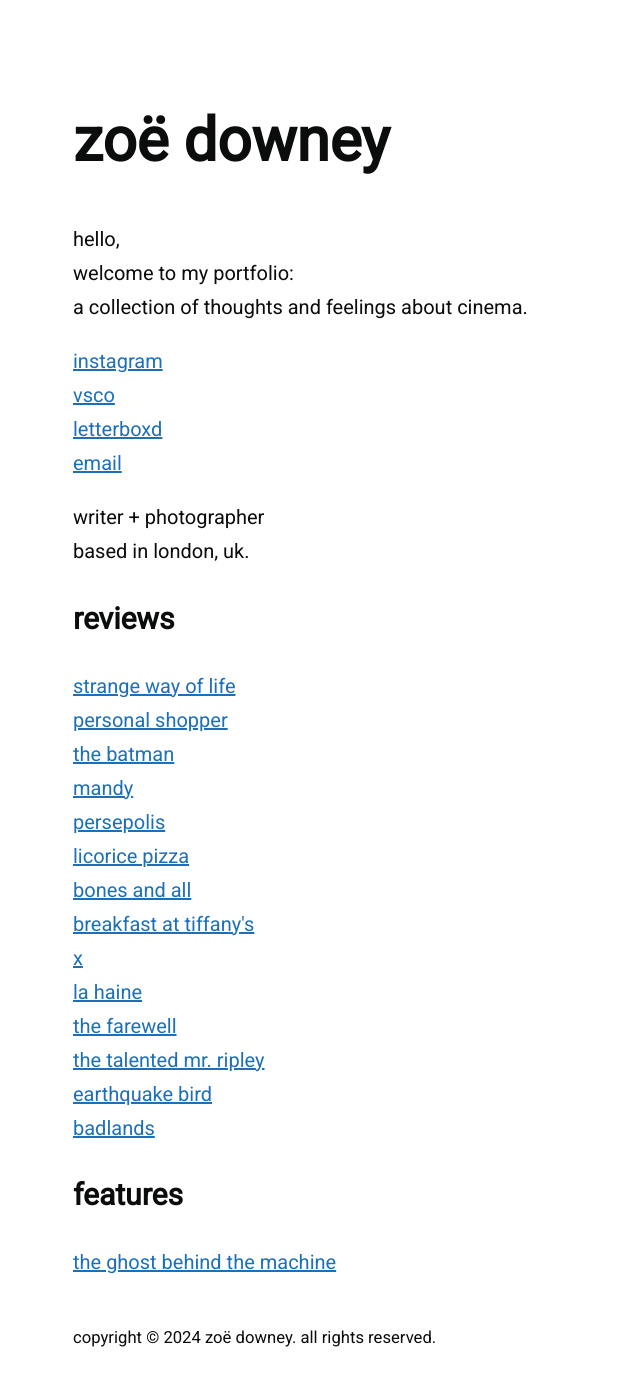
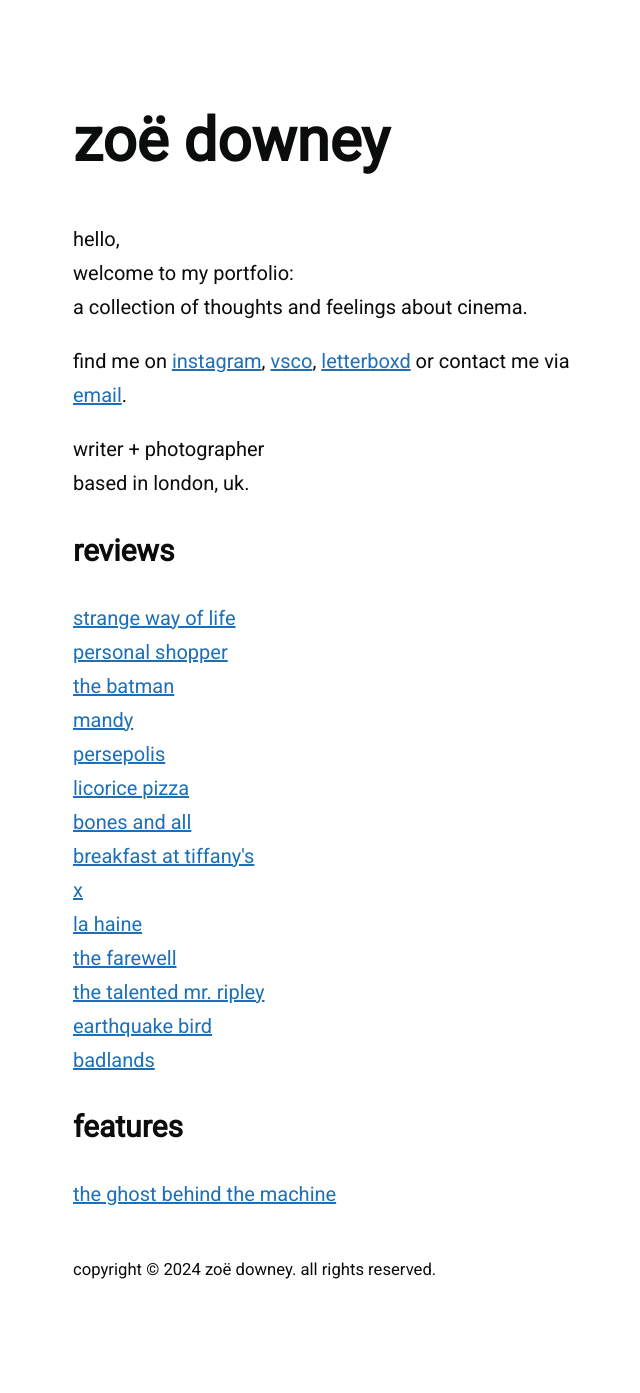
Before and after one commit to zoeurl/zoedowney.github.io, a Jekyll site: the page built from index.html, in a window 1280 px wide. Shown: the whole page, without its empty margins (167-807 px from the left). Built offline with Jekyll 4.4.1, drawn with Linux system fonts in a browser that asks for light colours; after the commit the page ends 1325 px from its top, so only the background shows below that.

Commit message:
Update index.html

```diff
--- a/index.html
+++ b/index.html
@@ -8,10 +8,7 @@
 <br>welcome to my portfolio:
 <br>a collection of thoughts and feelings about cinema.
 </p>
-<a href="https://www.instagram.com/zoeurl/">instagram</a>
-<br><a href="https://vsco.co/zoeurl/gallery">vsco</a>
-<br><a href="https://letterboxd.com/zoedowney/">letterboxd</a>
-<br><a href="mailto:{{site.email}}">email</a>
+find me on <a href="https://www.instagram.com/zoeurl/">instagram</a>, <a href="https://vsco.co/zoeurl/gallery">vsco</a>, <a href="https://letterboxd.com/zoedowney/">letterboxd</a> or contact me via <br><a href="mailto:{{site.email}}">email</a>.
 </p>
 writer + photographer
 <br>based in london, uk.
```
